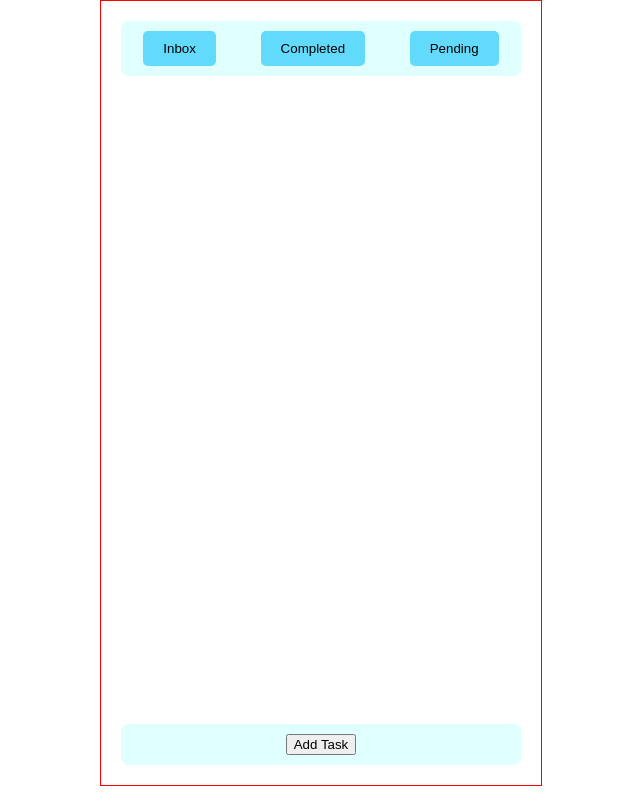
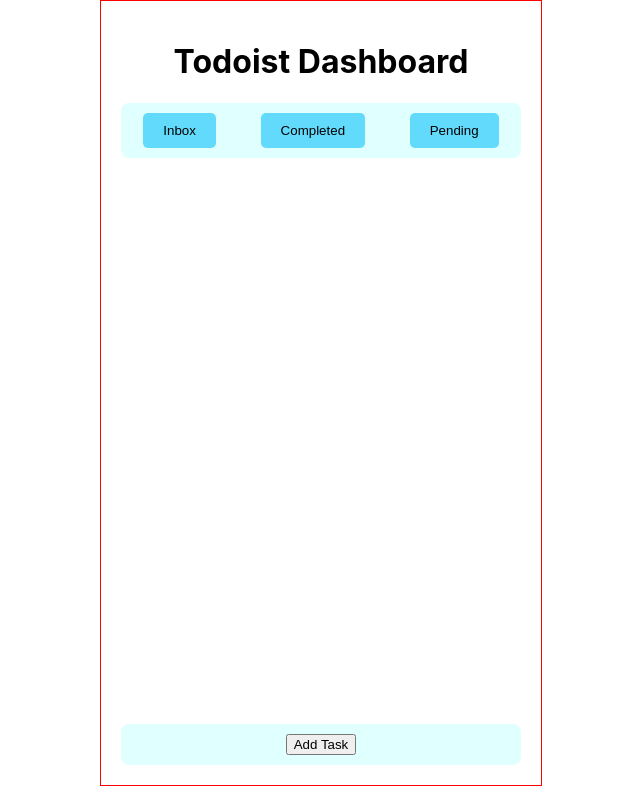
Before and after one commit to Tejashree-naik/todo-application, a React (Create React App) app: page / in a window 1280 px wide. Shown: the whole page, without its empty margins (319-959 px from the left). Built offline with nearby package versions, Linux system fonts and the light colour scheme.

Commit message:
initial commit

```diff
--- a/src/App.js
+++ b/src/App.js
@@ -30,6 +30,7 @@
 
   return (
     <div className="App">
+      <h1 style={{ textAlign: "center" }}>Todoist Dashboard</h1>
       {/* Header with buttons */}
       <div className="App-header">
         <button onClick={() => setActiveTab("inbox")}>Inbox</button>
```
